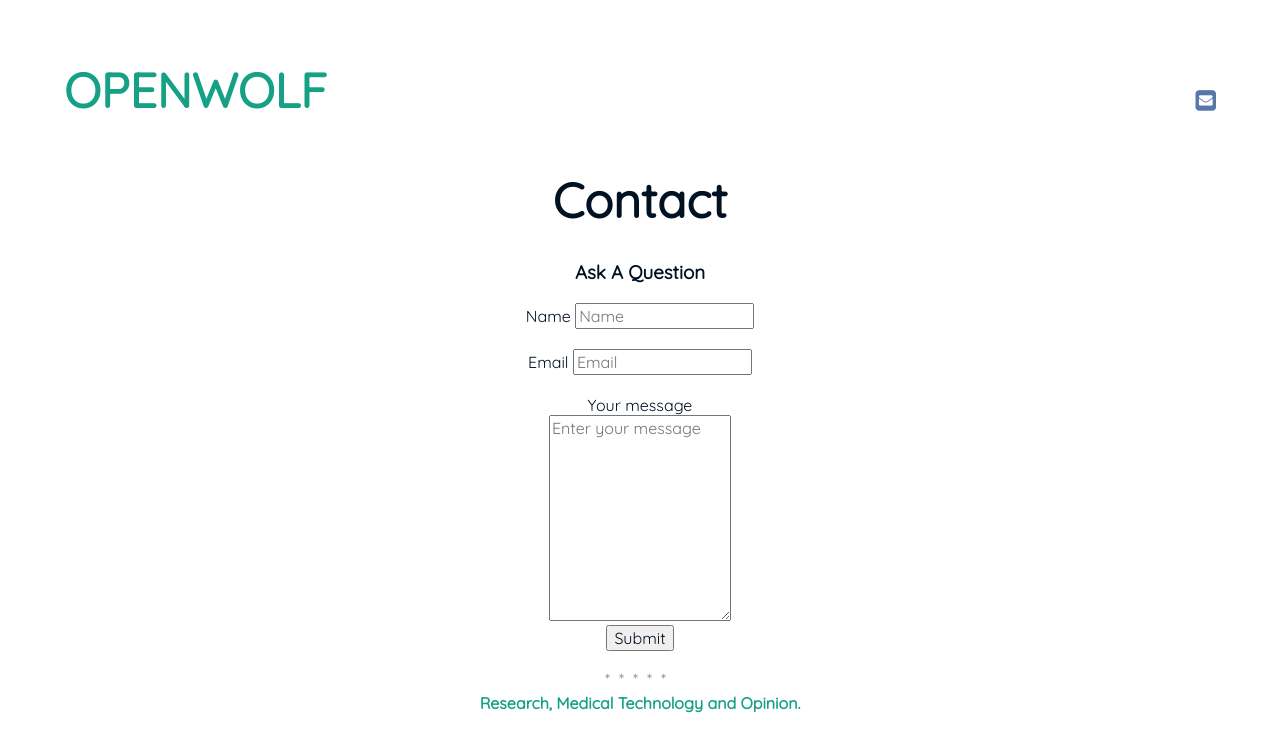
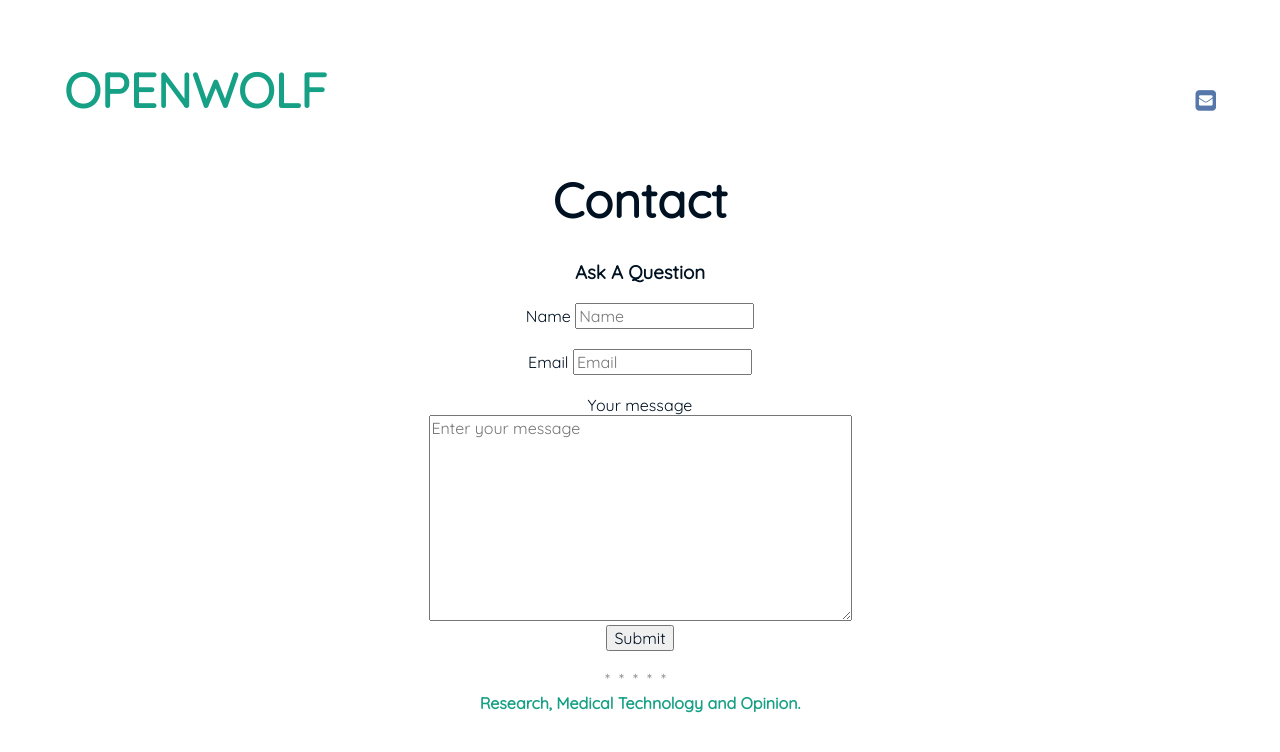
Before and after one commit to openwolfco/main, a Jekyll site: the page built from contact.md, in a window 1280 px wide. Shown: the top 752 px of the page. Built offline with Jekyll 4.4.1, drawn with Linux system fonts in a browser that asks for light colours.

Commit message:
Update contact.html

```diff
--- a/_layouts/contact.html
+++ b/_layouts/contact.html
@@ -17,7 +17,7 @@ layout: default
 						</div><br>
 						<div class="form-group col-12">
 							<label class="sr-only" for="cmessage">Your message</label> <br>
-							<textarea class="form-control" id="cmessage" name="message" placeholder="Enter your message" required="" rows="10"></textarea>
+							<textarea  cols="50" class="form-control" id="cmessage" name="message" placeholder="Enter your message" required="" rows="10"></textarea>
 						</div>
 						<div class="form-group col-12">
 							<button class="btn btn-block btn-success py-2" id="my-form-button" type="submit">Submit</button>
```
